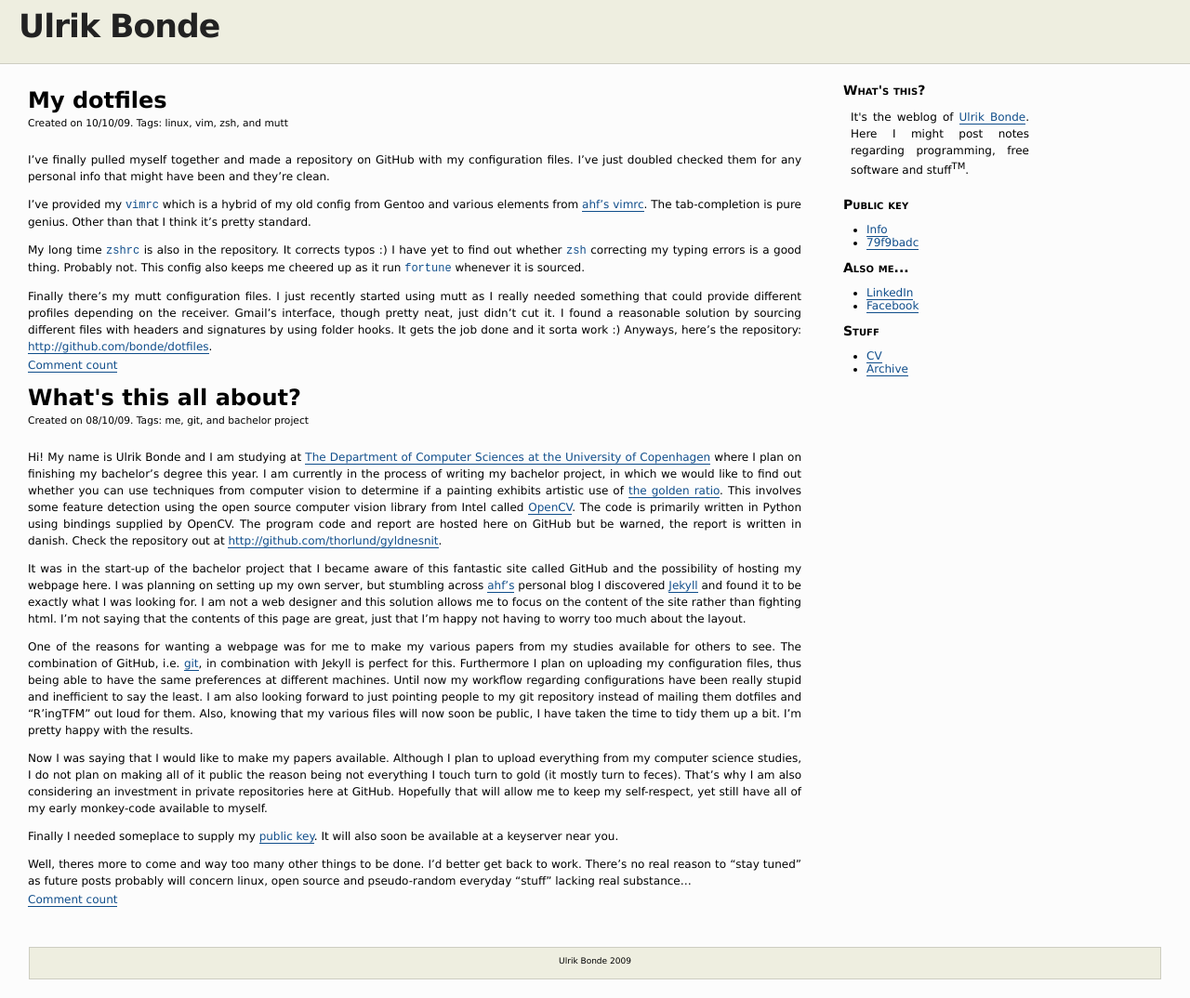
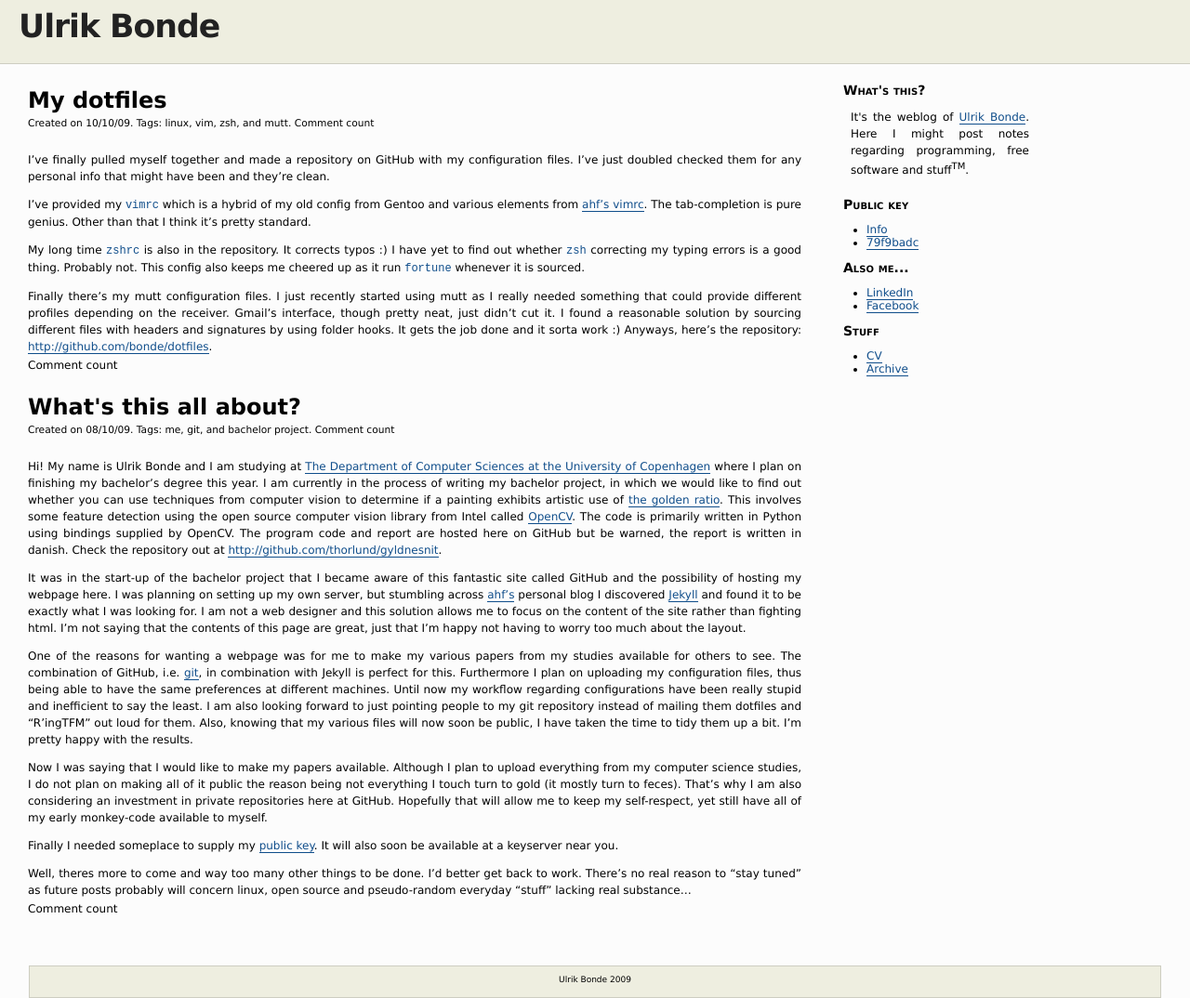
Before and after one commit to bonde/bonde.github.com, a Jekyll site: the page built from index.html, in a window 1280 px wide. Shown: the whole page at 93% size. Built offline with Jekyll 4.4.1, drawn with Linux system fonts in a browser that asks for light colours; Markdown is read by kramdown in place of the engine named in the settings; comment, search, counter and statistics services are not loaded.

Commit message:
Moved comments

```diff
--- a/index.html
+++ b/index.html
@@ -6,13 +6,15 @@ title: Main Page
 {% for post in site.posts limit: 5 %}
 <div class="post_info">
   <h1><a href="{{ post.url }}">{{ post.title }}</a></h1>
-  <p>Created on {{ post.date | date:"%d/%m/%y" }}. Tags: {{ post.tags | array_to_sentence_string }}</p>
+  <p>Created on {{ post.date | date:"%d/%m/%y" }}. Tags: {{ post.tags | array_to_sentence_string }}. <a href="{{ post.url }}#disqus_thread">Comment count</a></p>
 </div>
 
 <div class="post">
   <hr />
   {{ post.content }}
-  <a href="{{ post.url }}#disqus_thread">Comment count</a>
+  <div class="post_info">
+    <a href="{{ post.url }}#disqus_thread">Comment count</a>
+  </div>
 </div>
 
 <br />
```
